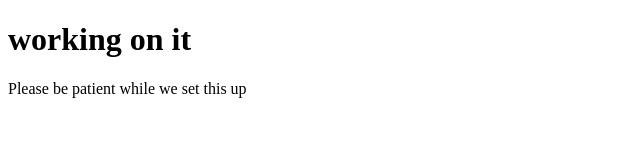
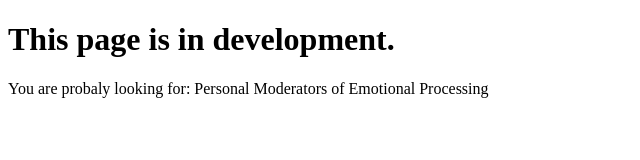
Before and after one commit to Kaysodilla/Kaysodilla.github.io, a plain HTML site: page index.html in a window 1280 px wide. Shown: the whole page, without its empty margins (0-640 px from the left). Drawn offline with Linux system fonts and the light colour scheme.

Commit message:
Linked to PMEP report in index

```diff
--- a/index.html
+++ b/index.html
@@ -6,7 +6,14 @@
     <title>Taya Hoy</title>
 </head>
 <body>
-    <h1>working on it</h1>
-    <p>Please be patient while we set this up</p>
+    <div>
+        <h1>This page is in development.</h1>
+        <p>
+            You are probaly looking for:
+            </a href="/Personal-Moderators-of-Emotional-Processing">
+                Personal Moderators of Emotional Processing
+            </a>
+        </p>
+    </div>
 </body>
 </html>
```
